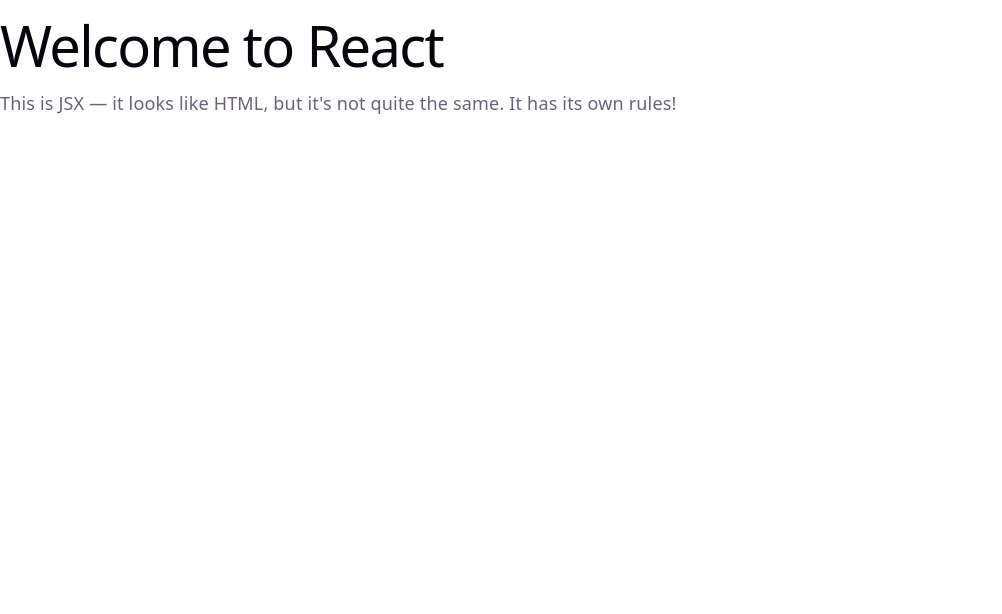
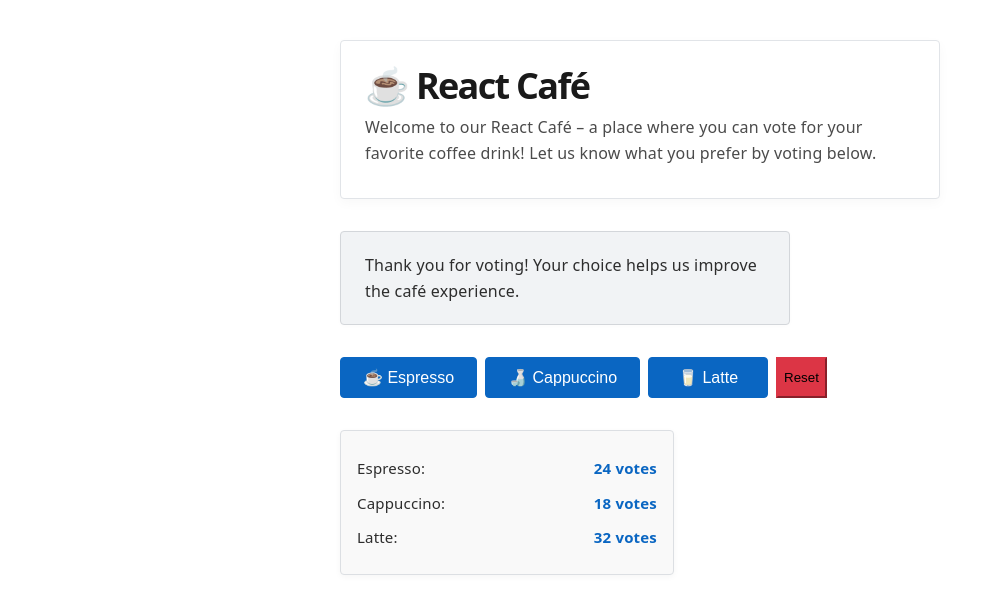
Before and after one commit to matafeii/02-react-cafe, a React (Vite) app: page / in a window 1280 px wide. Shown: the top 614 px of the page, without its empty margins (0-1002 px from the left). Built offline with nearby package versions, Linux system fonts and the light colour scheme.

Commit message:
add_tsx-css

```diff
--- a/index.html
+++ b/index.html
@@ -2,7 +2,6 @@
 <html lang="en">
   <head>
     <meta charset="UTF-8" />
-    <link rel="icon" type="image/svg+xml" href="/favicon.svg" />
     <meta name="viewport" content="width=device-width, initial-scale=1.0" />
     <title>type_script</title>
   </head>
--- /dev/null
+++ b/src/components/App/App.module.css
@@ -0,0 +1,9 @@
+.app {
+  min-height: 100vh;
+  padding: 40px 20px;
+  max-width: 600px;
+  margin: 0 auto;
+  display: flex;
+  flex-direction: column;
+  gap: 32px;
+}
--- /dev/null
+++ b/src/components/App/App.tsx
@@ -0,0 +1,16 @@
+import styles from "./App.module.css";
+import { CafeInfo } from "../CafeInfo/CafeInfo";
+import { Notification } from "../Notification/Notification";
+import { VoteOptions } from "../VoteOptions/VoteOptions";
+import { VoteStats } from "../VoteStats/VoteStats";
+
+export function App() {
+  return (
+    <div className={styles.app}>
+      <CafeInfo />
+      <Notification />
+      <VoteOptions />
+      <VoteStats />
+    </div>
+  );
+}
--- /dev/null
+++ b/src/components/CafeInfo/CafeInfo.module.css
@@ -0,0 +1,23 @@
+.container {
+  padding: 32px 24px;
+  background-color: #ffffff;
+  border: 1px solid #e1e4e8;
+  border-radius: 4px;
+  box-shadow: 0 4px 12px rgba(0, 0, 0, 0.03);
+}
+
+.title {
+  margin: 0;
+  font-size: 36px;
+  color: #1a1a1a;
+  font-weight: 600;
+  margin-bottom: 16px;
+}
+
+.description {
+  margin: 0;
+  font-size: 16px;
+  color: #4b4b4b;
+  max-width: 600px;
+  line-height: 1.6;
+}
--- /dev/null
+++ b/src/components/CafeInfo/CafeInfo.tsx
@@ -0,0 +1,13 @@
+import styles from "./CafeInfo.module.css";
+
+export function CafeInfo() {
+  return (
+    <div className={styles.container}>
+      <h1 className={styles.title}>☕ React Café</h1>
+      <p className={styles.description}>
+        Welcome to our React Café – a place where you can vote for your favorite
+        coffee drink! Let us know what you prefer by voting below.
+      </p>
+    </div>
+  );
+}
--- /dev/null
+++ b/src/components/Notification/Notification.module.css
@@ -0,0 +1,11 @@
+.message {
+  margin: 0;
+  background-color: #f1f3f5;
+  color: #2d2d2d;
+  border: 1px solid #d3d6da;
+  border-radius: 4px;
+  padding: 20px 24px;
+  font-size: 16px;
+  max-width: 400px;
+  box-shadow: 0 1px 4px rgba(0, 0, 0, 0.02);
+}
--- /dev/null
+++ b/src/components/Notification/Notification.tsx
@@ -0,0 +1,9 @@
+import styles from "./Notification.module.css";
+
+export function Notification() {
+  return (
+    <p className={styles.message}>
+      Thank you for voting! Your choice helps us improve the café experience.
+    </p>
+  );
+}
--- /dev/null
+++ b/src/components/VoteOptions/VoteOptions.module.css
@@ -0,0 +1,33 @@
+.container {
+  display: flex;
+  gap: 8px;
+  flex-wrap: wrap;
+}
+
+.button {
+  padding: 10px 22px;
+  background-color: #0a66c2;
+  color: #fff;
+  border: 1px solid #0a66c2;
+  border-radius: 4px;
+  font-size: 16px;
+  font-weight: 500;
+  cursor: pointer;
+  transition: background-color 0.2s ease, border-color 0.2s ease;
+  min-width: 120px;
+}
+
+.button:hover {
+  background-color: #004182;
+  border-color: #003060;
+}
+
+.reset {
+  background-color: #dc3545;
+  border-color: #dc3545;
+}
+
+.reset:hover {
+  background-color: #bb2d3b;
+  border-color: #b02a37;
+}
--- /dev/null
+++ b/src/components/VoteOptions/VoteOptions.tsx
@@ -0,0 +1,24 @@
+import styles from "./VoteOptions.module.css";
+
+export function VoteOptions() {
+  const handleVote = (option: string) => {
+    console.log(`Voted: ${option}`);
+  };
+
+  return (
+    <div className={styles.container}>
+      <button className={styles.button} onClick={() => handleVote("Espresso")}>
+        ☕ Espresso
+      </button>
+      <button className={styles.button} onClick={() => handleVote("Cappuccino")}>
+        🍶 Cappuccino
+      </button>
+      <button className={styles.button} onClick={() => handleVote("Latte")}>
+        🥛 Latte
+      </button>
+      <button className={styles.reset} onClick={() => console.log("Reset votes")}>
+        Reset
+      </button>
+    </div>
+  );
+}
--- /dev/null
+++ b/src/components/VoteStats/VoteStats.module.css
@@ -0,0 +1,21 @@
+.container {
+  background-color: #f9f9f9;
+  border: 1px solid #dcdfe3;
+  border-radius: 4px;
+  padding: 16px;
+  max-width: 300px;
+  box-shadow: 0 2px 6px rgba(0, 0, 0, 0.04);
+}
+
+.stat {
+  font-size: 15px;
+  color: #2d2d2d;
+  margin: 8px 0;
+  display: flex;
+  justify-content: space-between;
+}
+
+.stat strong {
+  font-weight: 600;
+  color: #0a66c2;
+}
--- /dev/null
+++ b/src/components/VoteStats/VoteStats.tsx
@@ -0,0 +1,20 @@
+import styles from "./VoteStats.module.css";
+
+export function VoteStats() {
+  return (
+    <div className={styles.container}>
+      <div className={styles.stat}>
+        <span>Espresso:</span>
+        <strong>24 votes</strong>
+      </div>
+      <div className={styles.stat}>
+        <span>Cappuccino:</span>
+        <strong>18 votes</strong>
+      </div>
+      <div className={styles.stat}>
+        <span>Latte:</span>
+        <strong>32 votes</strong>
+      </div>
+    </div>
+  );
+}
--- a/src/main.tsx
+++ b/src/main.tsx
@@ -1,12 +1,5 @@
 import { createRoot } from "react-dom/client";
+import { App } from "./components/App/App";
 import "./style.css";
 
-createRoot(document.getElementById("root") as HTMLElement).render(
-  <div>
-    <h1>Welcome to React</h1>
-    <p>
-      This is JSX — it looks like HTML, but it's not quite the same. It has its
-      own rules!
-    </p>
-  </div>
-);
+createRoot(document.getElementById("root") as HTMLElement).render(<App />);
```
